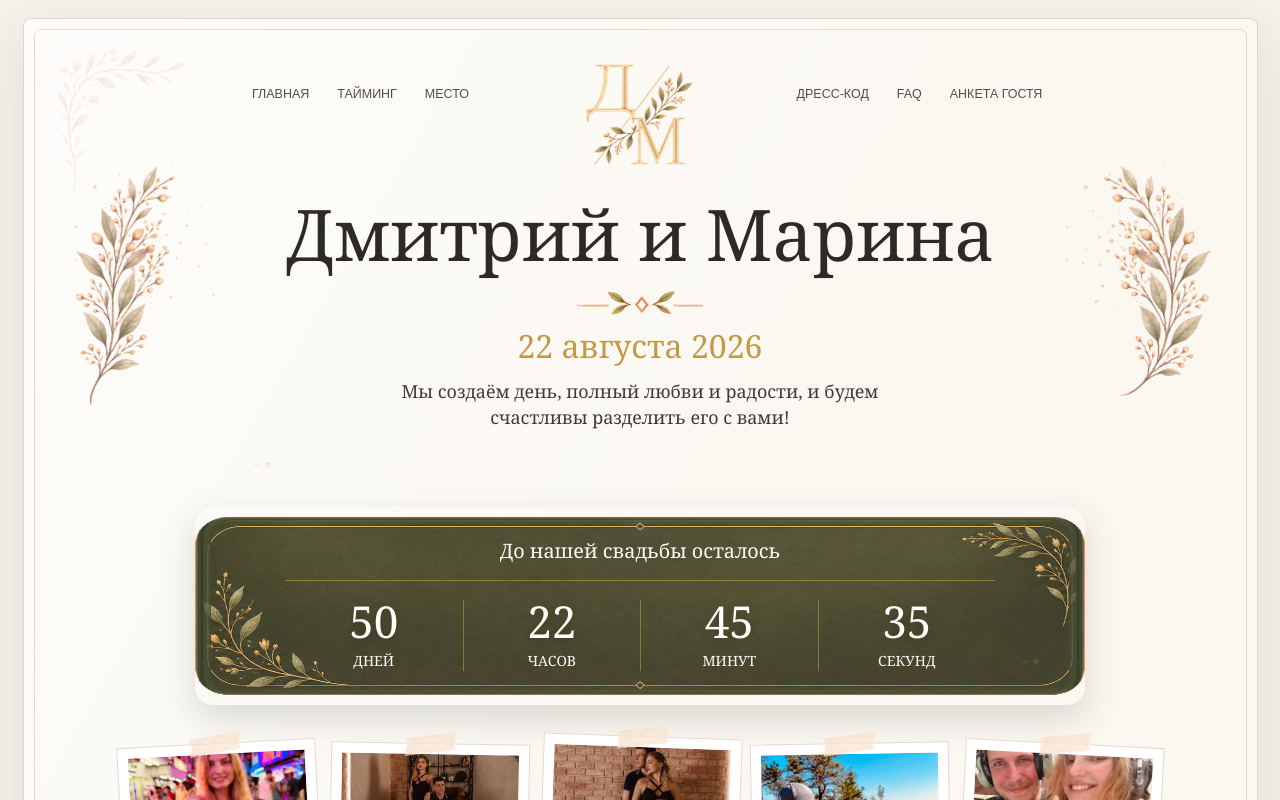
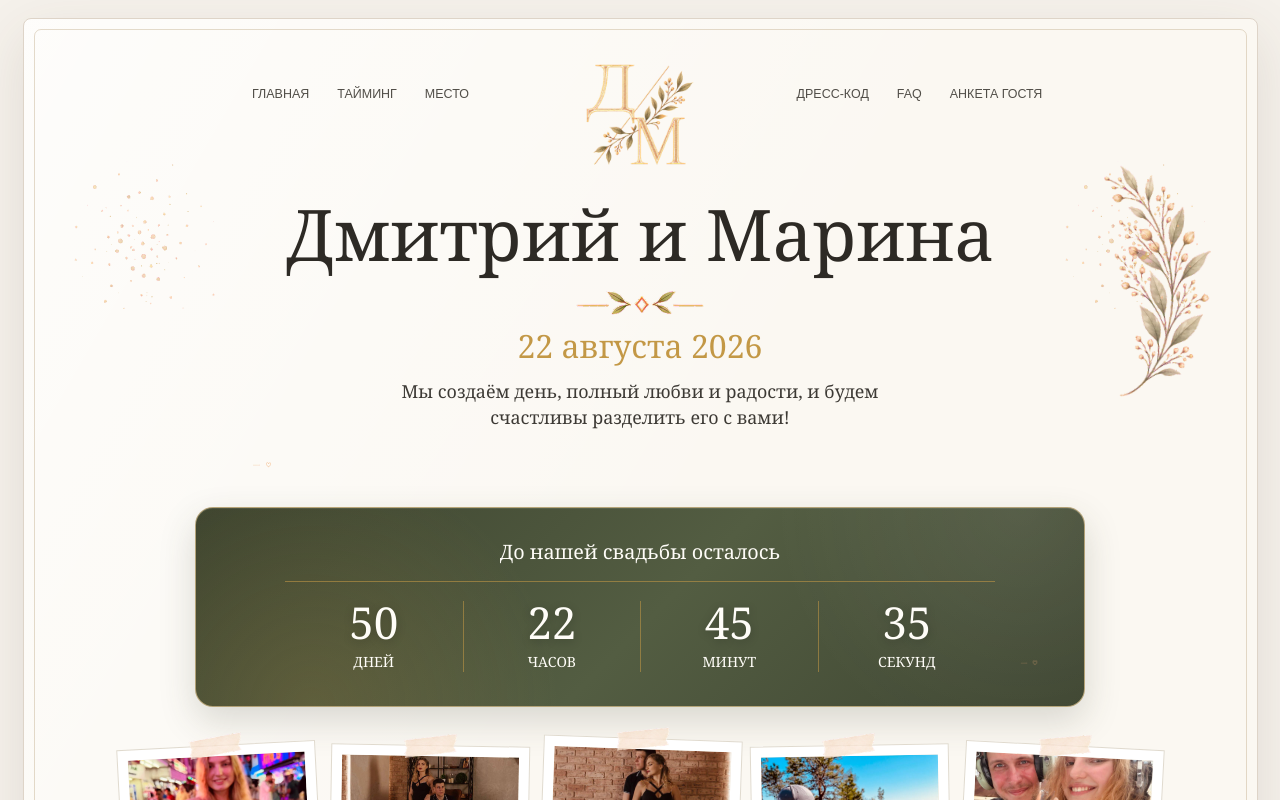
Before and after one commit to KlinskiyDD/wedding-invitation, a Next.js app: page / in a window 1280 px wide. Shown: the top 800 px of the page. Built offline with nearby package versions, Linux system fonts and the light colour scheme.

Commit message:
fix: фикс

```diff
--- a/app/globals.css
+++ b/app/globals.css
@@ -117,15 +117,6 @@ img {
   object-fit: contain;
 }
 
-.page-branch-left {
-  top: 136px;
-  left: 18px;
-  width: 176px;
-  height: 260px;
-  opacity: 0.78;
-  transform: rotate(-7deg);
-}
-
 .page-branch-right {
   top: 136px;
   right: 18px;
@@ -142,14 +133,6 @@ img {
   height: 160px;
   opacity: 0.36;
   transform: rotate(5deg);
-}
-
-.page-corner-top-left {
-  top: 15px;
-  left: 14px;
-  width: 170px;
-  height: 170px;
-  opacity: 0.12;
 }
 
 .page-corner-bottom-right {
@@ -299,10 +282,14 @@ img {
   overflow: hidden;
   max-width: 890px;
   margin: 0 auto;
+  border: 1px solid rgba(221, 195, 144, 0.72);
   border-radius: 18px;
-  background: url("/images/generated/countdown-panel-bg-clean-v3.png") center / 100% 100% no-repeat;
+  background:
+    radial-gradient(circle at 13% 100%, rgba(195, 152, 70, 0.18), transparent 31%),
+    radial-gradient(circle at 93% 0%, rgba(255, 253, 248, 0.08), transparent 29%),
+    linear-gradient(135deg, #3d442f 0%, #535d42 52%, #3f4632 100%);
   box-shadow:
-    inset 0 1px 0 rgba(255, 255, 255, 0.12),
+    inset 0 1px 0 rgba(255, 255, 255, 0.08),
     0 14px 36px rgba(62, 65, 48, 0.18);
   color: var(--white);
   padding: 32px 74px 34px;
@@ -1103,11 +1090,6 @@ img {
     padding: 26px 20px 28px;
   }
 
-  .countdown-frame::before,
-  .countdown-frame::after {
-    display: none;
-  }
-
   .countdown-grid {
     grid-template-columns: repeat(2, 1fr);
     row-gap: 18px;
--- a/components/VintageFrame.tsx
+++ b/components/VintageFrame.tsx
@@ -9,14 +9,6 @@ export function VintageFrame({ children }: VintageFrameProps) {
   return (
     <div className="vintage-shell">
       <div className="vintage-page">
-        <span className="page-branch page-branch-left" aria-hidden="true">
-          <Image
-            src="/images/generated/botanical-spray-left.png"
-            alt=""
-            fill
-            sizes="420px"
-          />
-        </span>
         <span className="page-branch page-branch-right" aria-hidden="true">
           <Image
             src="/images/generated/botanical-spray-right.png"
@@ -31,14 +23,6 @@ export function VintageFrame({ children }: VintageFrameProps) {
             alt=""
             fill
             sizes="260px"
-          />
-        </span>
-        <span className="page-corner page-corner-top-left" aria-hidden="true">
-          <Image
-            src="/images/generated/corner-floral-top-left.png"
-            alt=""
-            fill
-            sizes="240px"
           />
         </span>
         <span className="page-corner page-corner-bottom-right" aria-hidden="true">
```
